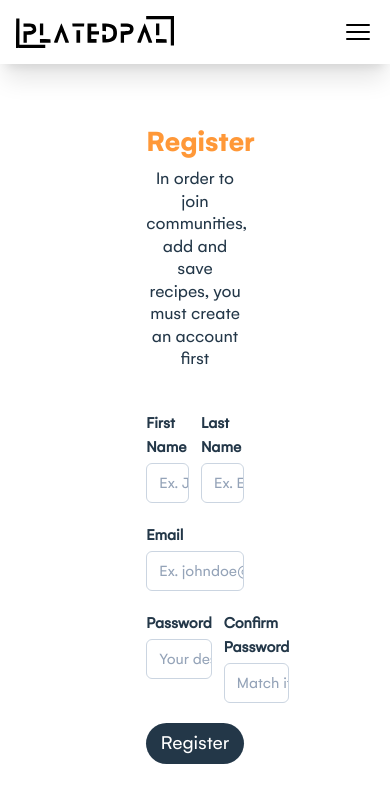
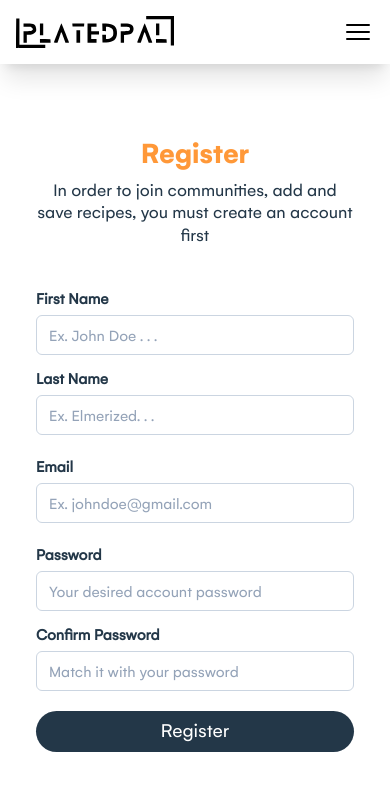
Before and after one commit to NighTzy-Godz/PlatedPal, a React (Vite) app in the folder client/: page /register in a window 390 px wide. Shown: the top 802 px of the page. Built offline with nearby package versions, Linux system fonts and the light colour scheme.

Commit message:
Client - Added the responsiveness of register user

```diff
--- a/client/src/pages/static/Register.tsx
+++ b/client/src/pages/static/Register.tsx
@@ -36,16 +36,17 @@ function Register() {
 
   return (
     <div className="py-10 w-full h-[90dvh] grid place-items-center">
-      <div className="w-1/4 mx-auto ">
+      <div className="container mx-auto">
+        <div className=" 2xl:w-1/3 md:w-2/4 sm:w-3/4 sm:px-0 px-5 mx-auto ">
           <div className="text-center mb-10">
             <h1 className="text-mainColor text-3xl mb-2">Register</h1>
             <p className="text-textColor text-lg leading-tight">
-            In order to join communities, add and save recipes, you must create
-            an account first
+              In order to join communities, add and save recipes, you must
+              create an account first
             </p>
           </div>
           <form onSubmit={handleSubmit(handleRegisterUserSubmit)}>
-          <div className="flex gap-3 mb-5">
+            <div className="flex sm:flex-nowrap flex-wrap gap-3 mb-5">
               {" "}
               <FormInputsContainer>
                 <InputLabel htmlFor="firstName" className="mb-1">
@@ -96,7 +97,7 @@ function Register() {
               </FormInputsContainer>
             </div>
 
-          <div className="flex gap-3 mb-5">
+            <div className="flex gap-3 sm:flex-nowrap flex-wrap mb-5">
               <FormInputsContainer>
                 <InputLabel htmlFor="password" className="mb-1">
                   Password
@@ -129,7 +130,8 @@ function Register() {
                     required: "Confirm Password is a required field",
                     minLength: {
                       value: 5,
-                    message: "Confirm Password should be atleast 5 characters",
+                      message:
+                        "Confirm Password should be atleast 5 characters",
                     },
                   })}
                 />
@@ -152,6 +154,7 @@ function Register() {
           </form>
         </div>
       </div>
+    </div>
   );
 }
 
```
Lines whose indentation alone changed are shown as unchanged.
